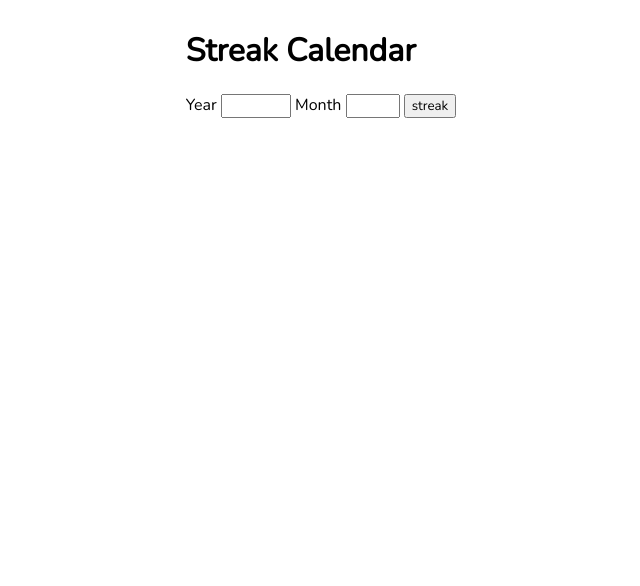
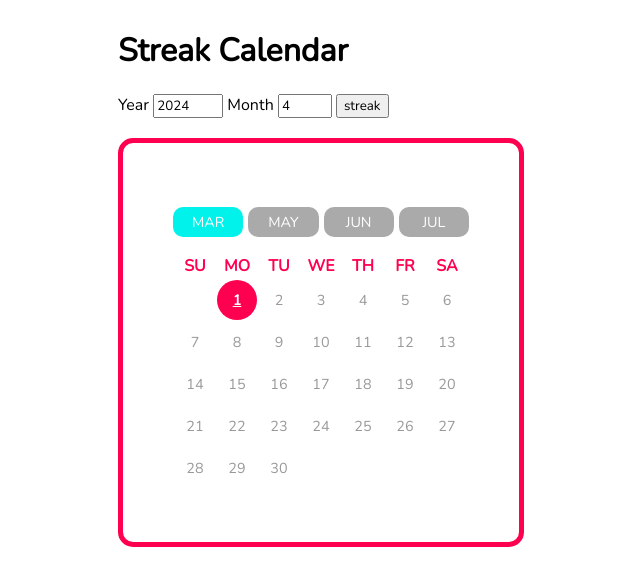
Before and after one commit to egoTr/misc__streak-calendar, a plain HTML site: page index.html in a window 1280 px wide. Shown: the whole page, without its empty margins (319-959 px from the left). Drawn offline with nearby package versions, Linux system fonts and the light colour scheme.

Commit message:
24Apr01 STYLE

```diff
--- a/css/styles.css
+++ b/css/styles.css
@@ -5,6 +5,9 @@
   --color-1st-rgb: 255, 0, 80;
   --color-1st-lighter-50: #FF4A75;
   --color-2nd: #00F2EA;
+  --color-dark-light-1: #999;
+  --color-dark-light-2: #aaa;
+  --font-size-small-1: 0.9rem;
   --day-width: 30px;
   --day-height: 30px;
   --day-padding: 5px;
@@ -21,26 +24,52 @@ html,
   align-items: center;
 }
 
-.calendar-table {
+/*#region Past months ------------------------------------------- START */
+#other_months {
+  display: flex;
+  justify-content: space-around;
+  gap: 5px;
+}
+
+#other_months p {
+  /* Equal width */
+  flex: 1;
+  padding: 5px 10px;
+  text-align: center;
+  border-radius: 10px;
+  color: white;
+  font-size: var(--font-size-small-1);
+}
+
+#other_months p.past {
+  background-color: var(--color-2nd);
+}
+
+#other_months p.next {
+  background-color: var(--color-dark-light-2);
+}
+/*#endregion Past months ---------------------------------------- END */
+
+/*#region Calendar ---------------------------------------------- START */
+#calendar {
   margin-top: 20px;
   padding: 50px;
   border: solid 5px var(--color-1st);
   border-radius: 15px;
-  color: #999;
+  color: var(--color-dark-light-1);
 }
 
 .calendar-table th {
   text-transform: uppercase;
-  color: var(--color-2nd);
+  color: var(--color-1st);
   font-weight: bold;
-  text-decoration: underline;
   font-size: 1.0rem;
 }
 
 .calendar-table td {
   text-align: center;
   padding: var(--day-padding);
-  font-size: 0.9rem;
+  font-size: var(--font-size-small-1);
 }
 
 .calendar-table td {
@@ -75,3 +104,5 @@ html,
   background-color: var(--color-1st-lighter-50);
   border-radius: 5px;
 }
+
+/*#endregion Calendar ------------------------------------------- END */
--- a/index.html
+++ b/index.html
@@ -1,9 +1,10 @@
 <!DOCTYPE html>
 <html>
+
 <head>
   <title>Streak Calendar</title>
+  <link rel="icon" type="image/png" href="img/dragon.png">
   <link rel="stylesheet" type="text/css" href="css/styles.css">
-  <link rel="icon" type="image/png" href="img/dragon.png">
 </head>
 
 <body>
@@ -17,8 +18,12 @@
 
   <button id="btn">streak</button>
 
-  <div id="calendar"></div>
+  <div id="calendar">
+    <div id="other_months"></div>
+    <table class="calendar-table"></table>
+  </div>
 </body>
+
 </html>
 
 <script src="js/main.js"></script>
```
